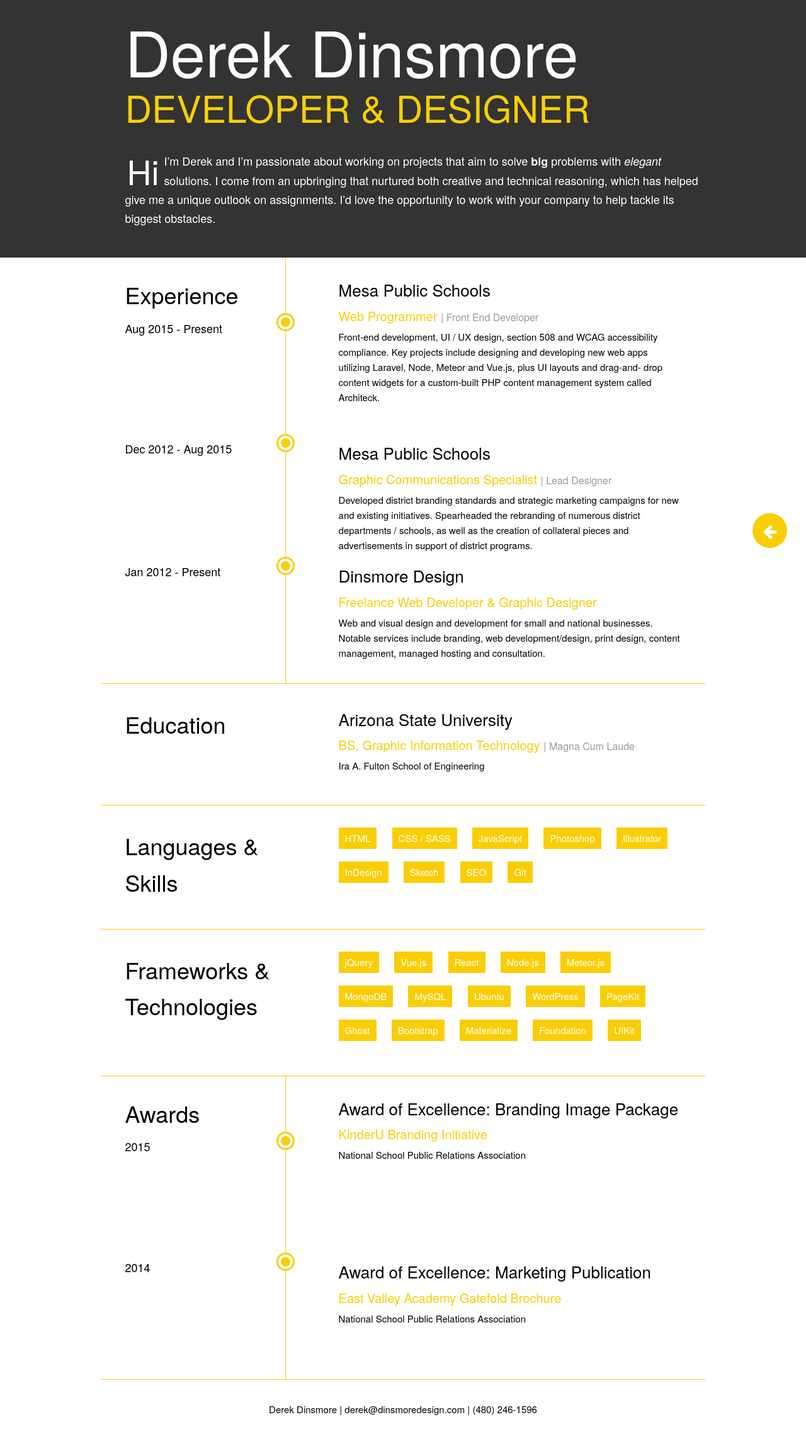
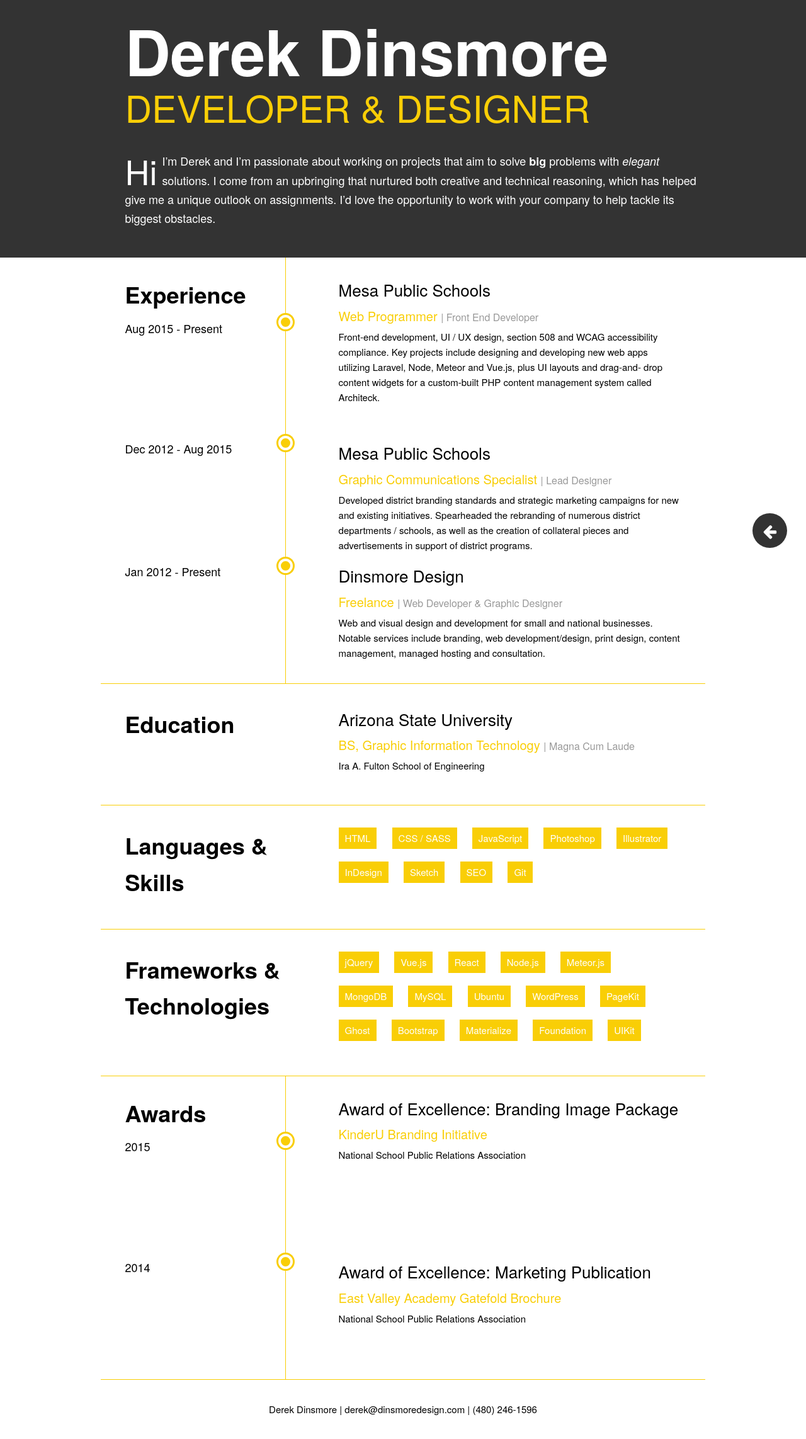
Before and after one commit to prabintp/daraljk, a Jekyll site: the page built from resume.html, in a window 1280 px wide. Shown: the whole page at 63% size. Built offline with Jekyll 4.4.1, drawn with Linux system fonts in a browser that asks for light colours.

Commit message:
Minor style changes to resume

```diff
--- a/css/resume.css
+++ b/css/resume.css
@@ -374,7 +374,6 @@
   line-height: 54px;
   padding-top: 4px;
   padding-right: 8px;
-  padding-left: 3px;
 }
 h1,
 h2,
@@ -389,6 +388,7 @@
 
 h1 {
   font-size: 36px;
+  font-weight: 600;
 }
 
 h2 {
@@ -741,14 +741,14 @@
   width: 55px;
   height: 55px;
   border-radius: 50%;
-  background: #F9CE06;
+  background: #333;
   position: fixed;
   bottom: 30px;
   right: 30px;
   cursor: pointer;
 }
 .floating-button a {
-  color: white;
+  color: #FFF;
   position: absolute;
   left: 0;
   right: 0;
@@ -758,3 +758,6 @@
   animation: plus-out 0.3s;
   transition: all 0.3s;
 }
+.floating-button:hover {
+  background-color: #F9CE06;
+}
--- a/resume.html
+++ b/resume.html
@@ -65,7 +65,7 @@
                     </div>
                     <div class="seven columns offset-by-one">
                         <h2>Dinsmore Design</h2>
-                        <h3>Freelance Web Developer & Graphic Designer</h3>
+                        <h3>Freelance <small>| Web Developer & Graphic Designer</small></h3>
                         <p>
                             Web and visual design and development for small and national businesses. Notable services include branding, web development/design, print design, content management, managed hosting and
                             consultation.
```
Also changed, not shown: 1 other file.
